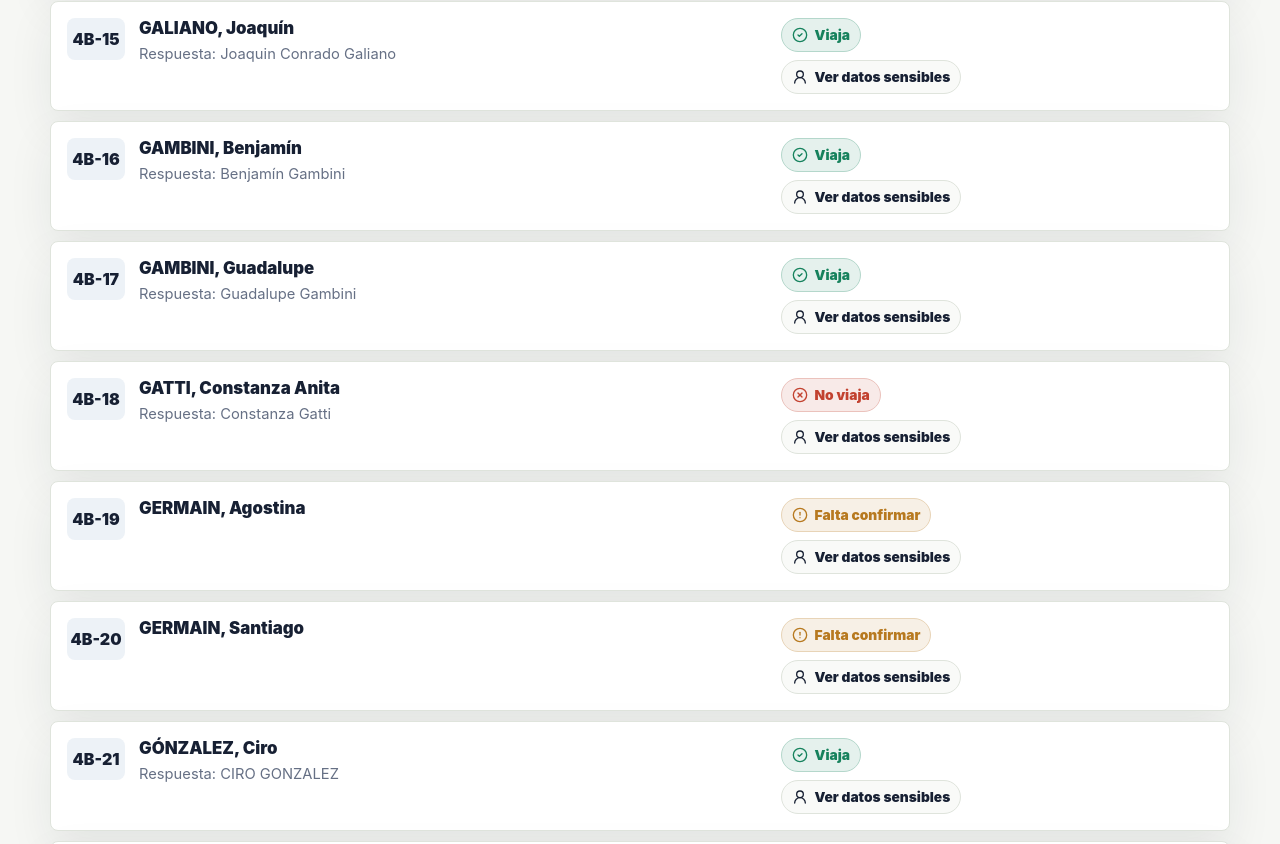
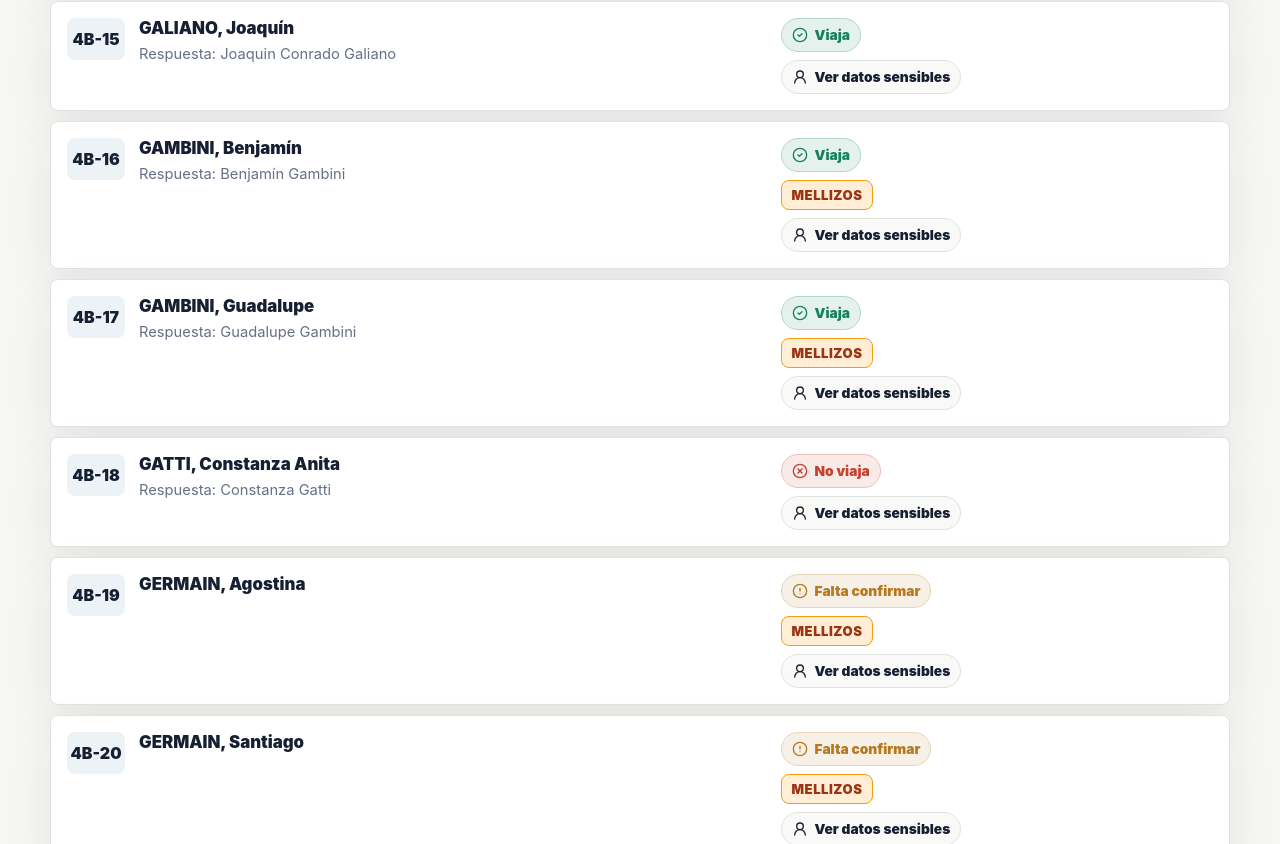
Before and after one commit to Panchomorell/viaje-promo-dante-2028, a React (Vite) app: page / in a window 1280 px wide. Shown: the part 6816-7660 px from the top of the page. Built offline with nearby package versions, Linux system fonts and the light colour scheme; no server answers.

Commit message:
Add sensitive notes and twin badges

```diff
--- a/src/main.jsx
+++ b/src/main.jsx
@@ -33,6 +33,15 @@ const specialRules = [
   { key: "free", label: "Liberado", pattern: /liberad|liberacion|liberación|gratis|sin cargo/i },
   { key: "siblings", label: "Mellizos/gemelos", pattern: /melliz|gemel|herman/i }
 ];
+
+const manualSensitiveNotes = {
+  "alma perez mansicidor": { note: "Liberado", flag: "free" },
+  "atilio castano castiglioni": { note: "Liberado", flag: "free" },
+  "dante caprioli": { note: "Solicita descuento", flag: "discount" },
+  "nehuel bonuccelli": { note: "Solicita descuento", flag: "discount" }
+};
+
+const twinLastNames = new Set(["GAMBINI", "GERMAIN", "SOIMU"]);
 
 function normalize(value) {
   return String(value || "")
@@ -261,12 +270,17 @@ function mergeStudents(students, responses) {
   return students.map((student) => {
     const split = splitStudentName(student.name);
     const response = findResponse(split);
+    const manualNote = manualSensitiveNotes[personKey({ first: split.first, last: split.last, name: student.name })];
+    const flags = Array.from(new Set([...(response?.flags || []), manualNote?.flag].filter(Boolean)));
+    const lastName = student.name.split(",", 1)[0].trim().toUpperCase();
     return {
       ...student,
       displayName: split.display || student.name,
       status: response?.status || "pending",
       observations: response?.observations || "",
-      flags: response?.flags || [],
+      manualNote: manualNote?.note || "",
+      flags,
+      isTwin: twinLastNames.has(lastName),
       responseName: response?.name || "",
       response
     };
@@ -381,6 +395,7 @@ function StudentRow({ student, onDetails }) {
             ))}
           </div>
         )}
+        {student.isTwin && <span className="twin-badge">Mellizos</span>}
         <button type="button" className="detail-button" onClick={() => onDetails(student)}>
           <UserRound size={16} />
           Ver datos sensibles
@@ -419,6 +434,11 @@ function AuthModal({ error, password, onPasswordChange, onSubmit, onClose, mode
 function DetailsModal({ student, onClose }) {
   if (!student) return null;
   const response = student.response;
+  const observationParts = [response?.observations || ""];
+  if (student.manualNote && !normalize(response?.observations || "").includes(normalize(student.manualNote))) {
+    observationParts.push(student.manualNote);
+  }
+  const observationsText = observationParts.filter(Boolean).join(" | ");
   return (
     <div className="modal-backdrop" role="presentation" onMouseDown={onClose}>
       <section className="details-modal" role="dialog" aria-modal="true" aria-label={`Datos de ${student.name}`} onMouseDown={(event) => event.stopPropagation()}>
@@ -462,7 +482,7 @@ function DetailsModal({ student, onClose }) {
         </div>
         <div className="modal-note">
           <span>Observaciones</span>
-          <p>{response?.observations || "Sin observaciones."}</p>
+          <p>{observationsText || "Sin observaciones."}</p>
         </div>
       </section>
     </div>
--- a/src/styles.css
+++ b/src/styles.css
@@ -352,6 +352,21 @@ h1 {
   font-weight: 900;
 }
 
+.twin-badge {
+  display: inline-flex;
+  align-items: center;
+  min-height: 30px;
+  padding: 0 10px;
+  border: 1px solid #f59e0b;
+  border-radius: 8px;
+  background: #ffedd5;
+  color: #9a3412;
+  font-size: 0.82rem;
+  font-weight: 950;
+  text-transform: uppercase;
+  letter-spacing: 0.04em;
+}
+
 .modal-backdrop {
   position: fixed;
   inset: 0;
```
